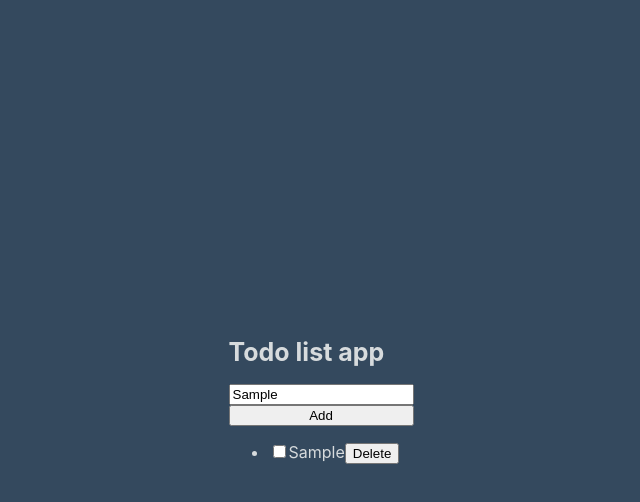
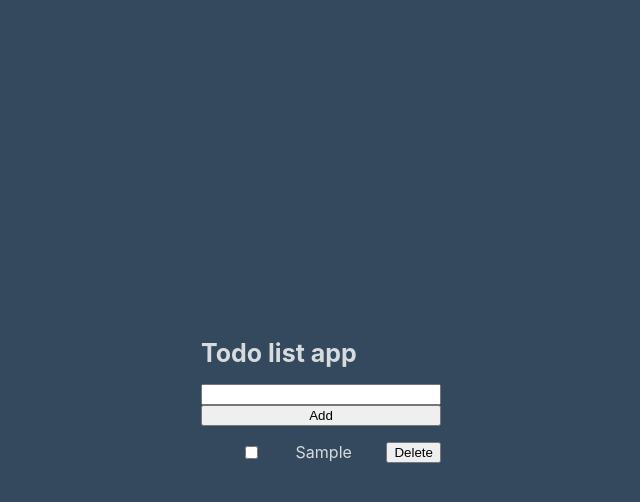
Before and after one commit to rodrigomata/react-simple-todo, a React (Create React App) app: page / in a window 1280 px wide. Both pictures are taken after typing "Sample" into the empty fields and a click on the button "Add". Shown: the top 502 px of the page, without its empty margins (319-959 px from the left). Built offline with nearby package versions, Linux system fonts and the light colour scheme.

Commit message:
feat: added styles and reset

```diff
--- a/src/App.css
+++ b/src/App.css
@@ -23,3 +23,14 @@ main {
 .title {
   font-size: 2.5rem;
 }
+.list {
+  width: 20rem;
+}
+.item {
+  width: 100%;
+  display: flex;
+  justify-content: space-between;
+}
+.checked {
+  text-decoration: line-through;
+}
--- a/src/App.js
+++ b/src/App.js
@@ -25,8 +25,7 @@ function appReducer(state, action) {
         return item
       })
     }
-    default:
-      return [state]
+    default: return state
   }
 }
 
@@ -38,7 +37,7 @@ function TodoApp() {
       <Context.Provider value={dispatch}>
         <h1 className="title">Todo list app</h1>
         <input type="text" value={text} onChange={e => setText(e.target.value)} />
-        <button onClick={() => dispatch({ type: 'add', payload: { text } })}>Add</button>
+        <button onClick={() => {dispatch({ type: 'add', payload: { text } }); setText('')}}>Add</button>
         <TodoList items={state} />
       </Context.Provider>
     </main>
@@ -53,12 +52,12 @@ function TodoList({ items }) {
   )
 }
 
-function TodoItem({ id, text }) {
+function TodoItem({ id, text, completed }) {
   const dispatch = useContext(Context)
   return (
     <li className="item">
-      <input type="checkbox" onChange={() => dispatch({ type: 'complete', payload: { id } })} />
-      <span>{text}</span>
+      <input type="checkbox" checked={completed} onChange={() => dispatch({ type: 'complete', payload: { id } })} />
+      <span className={completed ? 'checked' : ''}>{text}</span>
       <button onClick={() => dispatch({ type: 'delete', payload: { id } })}>Delete</button>
     </li>
   )
```
